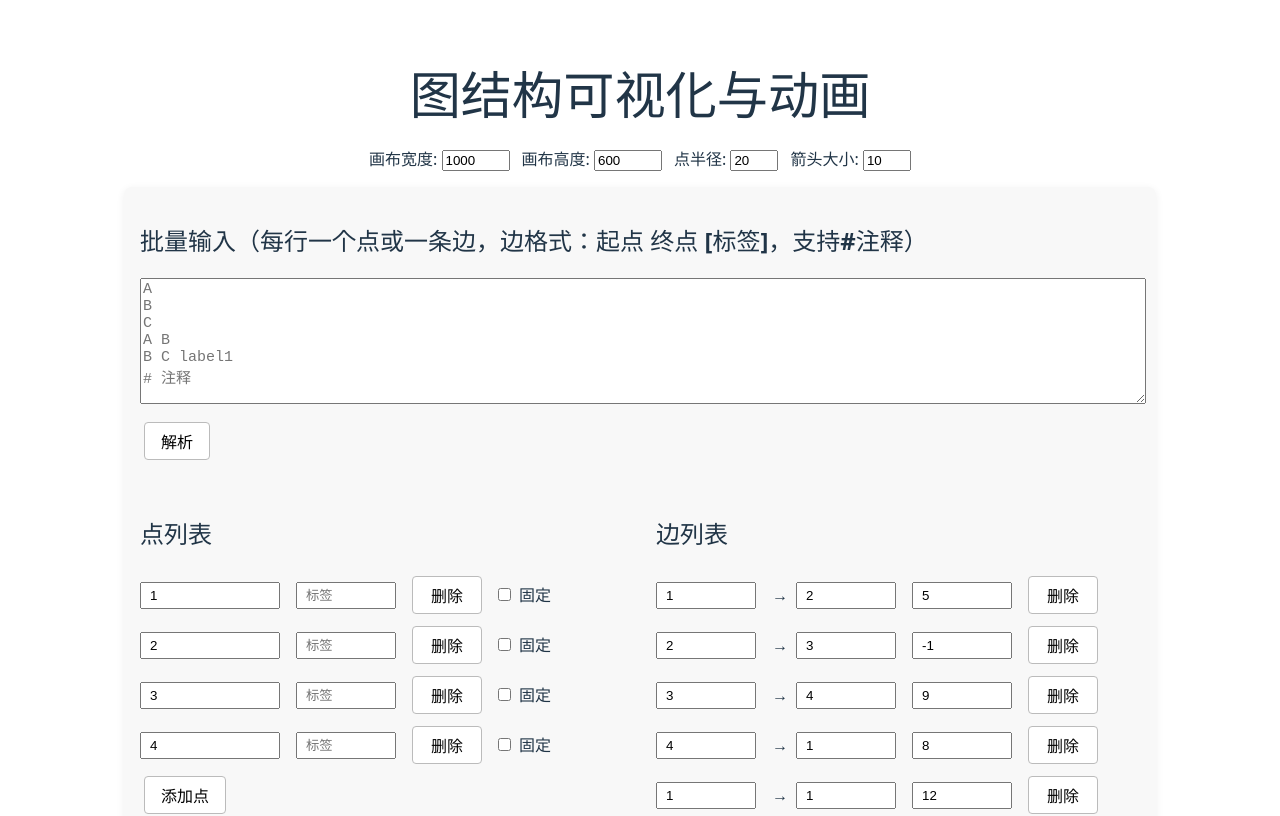
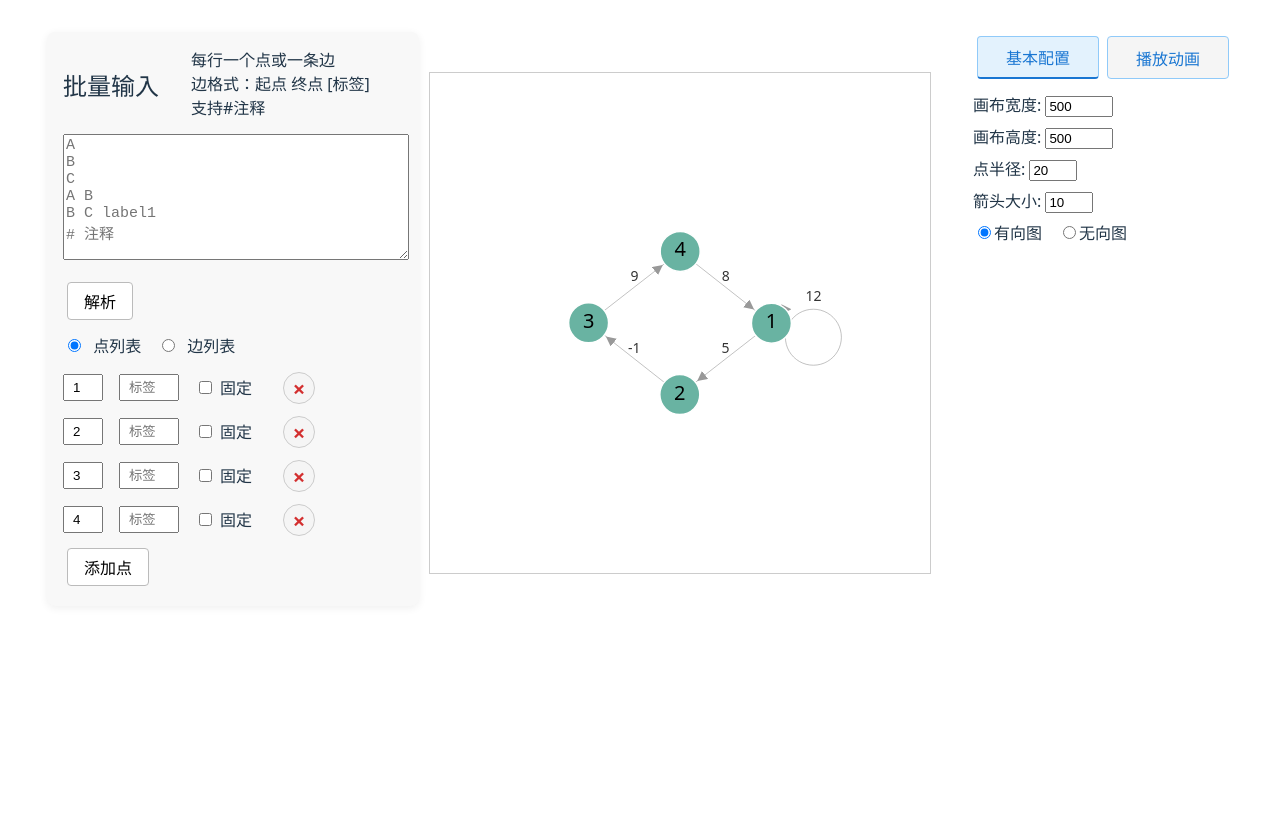
Before and after one commit to laofudasuan/Algorithm_Visualization, a React (Vite) app: page /graph in a window 1280 px wide. Shown: the top 816 px of the page. Built offline with nearby package versions, Linux system fonts and the light colour scheme.

Commit message:
update layout

```diff
--- a/src/App.jsx
+++ b/src/App.jsx
@@ -25,8 +25,8 @@ function App() {
   const [highlightIndex, setHighlightIndex] = useState(-1);
   const [animating, setAnimating] = useState(false);
   // 新增参数
-  const [canvasWidth, setCanvasWidth] = useState(1000);
-  const [canvasHeight, setCanvasHeight] = useState(600);
+  const [canvasWidth, setCanvasWidth] = useState(500);
+  const [canvasHeight, setCanvasHeight] = useState(500);
   const [nodeRadius, setNodeRadius] = useState(20);
   const [arrowSize, setArrowSize] = useState(10);
   const [ordAnimating, setordAnimating] = useState(false);
@@ -34,6 +34,7 @@ function App() {
   const [dfsAnimating, setDfsAnimating] = useState(false);
   const [dfsStack, setDfsStack] = useState([]);
   const [dfsAnimatingSpeed, setDfsAnimatingSpeed] = useState(1000);
+  const [rightTab, setRightTab] = useState('config');
 
   // Animation: highlight nodes in order
   const playAnimation = async () => {
@@ -106,14 +107,10 @@ function App() {
   };
 
   return (
-    <div className="App">
-      <h1>图结构可视化与动画</h1>
-      <div style={{marginBottom: 16}}>
-        <label>画布宽度: <input type="number" min={200} max={1200} value={canvasWidth} onChange={e => setCanvasWidth(Number(e.target.value))} style={{width: 60}} /></label>
-        <label style={{marginLeft: 12}}>画布高度: <input type="number" min={200} max={1000} value={canvasHeight} onChange={e => setCanvasHeight(Number(e.target.value))} style={{width: 60}} /></label>
-        <label style={{marginLeft: 12}}>点半径: <input type="number" min={8} max={100} value={nodeRadius} onChange={e => setNodeRadius(Number(e.target.value))} style={{width: 40}} /></label>
-        <label style={{marginLeft: 12}}>箭头大小: <input type="number" min={2} max={30} value={arrowSize} onChange={e => setArrowSize(Number(e.target.value))} style={{width: 40}} /></label>
-      </div>
+    <div className="App" style={{ height: '100vh', minHeight: '100vh' }}>
+      <div style={{ display: 'flex', flexDirection: 'row', alignItems: 'flex-start', gap: 32, width: '100%', minHeight: canvasHeight + 48 }}>
+        {/* 左列：输入 */}
+        <div style={{ flex: '0 0 340px', minWidth: 320, maxWidth: 400 }}>
           <GraphInput
             nodes={nodes}
             setNodes={setNodes}
@@ -124,11 +121,9 @@ function App() {
             setDirected={setDirected}
             getNextNodeId={getNextNodeId}
           />
-
-
-        <>
-        <div style={{ display: 'flex', flexDirection: 'row', alignItems: 'flex-start', gap: 32 }}>
-      <div style={{ margin: '24px 0' }}>
+        </div>
+        {/* 中列：图 */}
+        <div style={{ flex: '1 1 0', minWidth: 400, margin: '24px 0', display: 'flex', flexDirection: 'column', alignItems: 'center' }}>
           <GraphD3
             nodes={nodes}
             edges={edges}
@@ -141,22 +136,49 @@ function App() {
             onNodeClick={toggleNodeFixed}
           />
         </div>
+        {/* 右列：配置/动画选项卡 */}
+        <div style={{ flex: '0 0 260px', minWidth: 220, maxWidth: 320, display: 'flex', flexDirection: 'column', alignItems: 'left', justifyContent: 'flex-start', gap: 10 }}>
+          {/* 选项卡切换 */}
+          <div style={{ display: 'flex', width: '100%', marginBottom: 0 }}>
+            <button onClick={() => setRightTab('config')} style={{ flex: 1, padding: 8, fontWeight: rightTab === 'config' ? 700 : 400, background: rightTab === 'config' ? '#e3f2fd' : '#f5f5f5', border: '1px solid #90caf9', borderBottom: rightTab === 'config' ? '2px solid #1976d2' : '1px solid #90caf9', color: '#1976d2', cursor: 'pointer' }}>基本配置</button>
+            <button onClick={() => setRightTab('anim')} style={{ flex: 1, padding: 8, fontWeight: rightTab === 'anim' ? 700 : 400, background: rightTab === 'anim' ? '#e3f2fd' : '#f5f5f5', border: '1px solid #90caf9', borderBottom: rightTab === 'anim' ? '2px solid #1976d2' : '1px solid #90caf9', color: '#1976d2', cursor: 'pointer' }}>播放动画</button>
+          </div>
+          {/* 基本配置 */}
+          {rightTab === 'config' && (
+            <div style={{ display: 'flex', flexDirection: 'column', alignItems: 'flex-start', width: '100%' }}>
+              <label style={{ marginBottom: 8 }}>画布宽度: <input type="number" min={200} max={1200} value={canvasWidth} onChange={e => setCanvasWidth(Number(e.target.value))} style={{ width: 60 }} /></label>
+              <label style={{ marginBottom: 8 }}>画布高度: <input type="number" min={200} max={1000} value={canvasHeight} onChange={e => setCanvasHeight(Number(e.target.value))} style={{ width: 60 }} /></label>
+              <label style={{ marginBottom: 8 }}>点半径: <input type="number" min={8} max={100} value={nodeRadius} onChange={e => setNodeRadius(Number(e.target.value))} style={{ width: 40 }} /></label>
+              <label style={{ marginBottom: 8 }}>箭头大小: <input type="number" min={2} max={30} value={arrowSize} onChange={e => setArrowSize(Number(e.target.value))} style={{ width: 40 }} /></label>
+              <div style={{ marginTop: 0, textAlign: 'left', width: '100%' }}>
+                <label>
+                  <input
+                    type="radio"
+                    name="graph-type"
+                    checked={directed}
+                    onChange={() => setDirected(true)}
+                  />
+                  有向图
+                </label>
+                <label style={{ marginLeft: 16 }}>
+                  <input
+                    type="radio"
+                    name="graph-type"
+                    checked={!directed}
+                    onChange={() => setDirected(false)}
+                  />
+                  无向图
+                </label>
+              </div>
+            </div>
+          )}
+          {/* 动画与DFS控制 */}
+          {rightTab === 'anim' && (
+            <>
               {/* DFS递归栈可视化 */}
               {dfsAnimating && (
-  <div
-    style={{
-      display: 'flex',
-      flexDirection: 'column',
-      alignItems: 'center',
-      justifyContent: 'flex-end',
-      minHeight: canvasHeight
-    }}
-  >
-    {dfsStack.length === 0 ? (
-      <span style={{ color: '#aaa' }}>空</span>
-    ) : (
-      <>
-        <div style={{ fontWeight: 'bold', marginBottom: 8, fontSize: 28 }}>递归栈</div>
+                <div style={{ width: '100%', marginBottom: 16 }}>
+                  <div style={{ fontWeight: 'bold', marginBottom: 8, fontSize: 28, textAlign: 'center' }}>递归栈</div>
                   <div
                     style={{
                       display: 'flex',
@@ -166,12 +188,16 @@ function App() {
                       borderRadius: 12,
                       padding: '12px 0',
                       width: 60,
-            height: 480,
+                      height: 440,
                       boxSizing: 'border-box',
-            background: '#f9fafd'
+                      background: '#f9fafd',
+                      margin: '0 auto'
                     }}
                   >
-          {Array.from({ length: 10 }).map((_, i) => {
+                    {dfsStack.length === 0 ? (
+                      <span style={{ color: '#aaa' }}>空</span>
+                    ) : (
+                      Array.from({ length: 8 }).map((_, i) => {
                         // i=0是最上面（栈顶），i=9是最下面（栈底）
                         const val = dfsStack[i] || null;
                         return (
@@ -195,18 +221,17 @@ function App() {
                             {val || '空'}
                           </div>
                         );
-          })}
-        </div>
-      </>
+                      })
                     )}
                   </div>
+                </div>
               )}
-    </div>
-        <button onClick={playAnimation} disabled={animating} style={{ marginTop: 16 }}>
+              {/* 动画按钮和DFS控制 */}
+              <button onClick={playAnimation} disabled={animating} style={{marginTop: 0}}>
                 {ordAnimating ? '播放中...' : '播放点亮动画'}
               </button>
-        <div style={{ marginTop: 16 }}>
-          <label>DFS起点: </label>
+              <div style={{ marginTop: 0, width: '100%' }}>
+                <label>起点: </label>
                 <select value={dfsStart} onChange={e => setDfsStart(e.target.value)} disabled={dfsAnimating || animating}>
                   {nodes.map(n => (
                     <option key={n.id} value={n.id}>{n.id}</option>
@@ -230,6 +255,9 @@ function App() {
                 </label>
               </div>
             </>
+          )}
+        </div>
+      </div>
     </div>
   );
 }
--- a/src/components/GraphInput.jsx
+++ b/src/components/GraphInput.jsx
@@ -17,6 +17,7 @@ export default function GraphInput({ nodes, setNodes, setNodeFixed, edges, setEd
 
   const [inputMode, setInputMode] = useState('form'); // 'form' or 'text'
   const [bulkText, setBulkText] = useState('');
+  const [showList, setShowList] = useState('nodes'); // 'nodes' or 'edges'
 
   const parseBulkText = () => {
     const lines = bulkText.split(/\r?\n/).map(l => l.trim()).filter(l => l && !l.startsWith('#'));
@@ -37,9 +38,15 @@ export default function GraphInput({ nodes, setNodes, setNodeFixed, edges, setEd
   };
 
   return (
-    <div className="graph-input" style={{ display: 'flex', gap: 32, alignItems: 'flex-start', width: 1000, maxWidth: '100%', margin: '0 auto', position: 'relative', flexDirection: 'column' }}>
-      <div style={{ width: '100%' }}>
-        <h2>批量输入（每行一个点或一条边，边格式：起点 终点 [标签]，支持#注释）</h2>
+    <div className="graph-input" style={{ display: 'flex', gap: 10, alignItems: 'flex-start', width: 500, maxWidth: '100%', margin: '0 auto', position: 'relative', flexDirection: 'column' }}>
+      <div style={{ display: 'flex', flexDirection: 'row', gap: 32 }}>
+        <h2>批量输入</h2>
+        <div style={{ display: 'flex', flexDirection: 'column'}}>
+          <div>每行一个点或一条边</div>
+          <div>边格式：起点 终点 [标签]</div>
+          <div>支持#注释</div>
+        </div>
+      </div>
       <textarea
         style={{ width: '100%', minHeight: 120, fontFamily: 'monospace', fontSize: 15 }}
         value={bulkText}
@@ -49,16 +56,22 @@ export default function GraphInput({ nodes, setNodes, setNodeFixed, edges, setEd
         <div style={{ marginTop: 8 }}>
           <button onClick={parseBulkText}>解析</button>
         </div>
+      <div style={{ marginBottom: 0 }}>
+        <label>
+          <input type="radio" name="show-list" value="nodes" checked={showList === 'nodes'} onChange={() => setShowList('nodes')} /> 点列表
+        </label>
+        <label style={{ marginLeft: 16 }}>
+          <input type="radio" name="show-list" value="edges" checked={showList === 'edges'} onChange={() => setShowList('edges')} /> 边列表
+        </label>
       </div>
       <div style={{ display: 'flex', gap: 32, width: '100%' }}>
         {/* 左侧：点列表 */}
+        {showList === 'nodes' && (
         <div style={{ flex: 1, minWidth: 300, textAlign: 'left' }}>
-          <h2>点列表</h2>
           {nodes.map((node, idx) => (
             <div key={idx} style={{ marginBottom: 4, display: 'flex', alignItems: 'center' }}>
-              <input style={{ width: 120 }} value={node.id} onChange={e => updateNode(idx, 'id', e.target.value)} placeholder={`点${idx+1}`} />
-              <input style={{ width: 80, marginLeft: 8 }} value={node.label || ''} onChange={e => updateNode(idx, 'label', e.target.value)} placeholder="标签" />
-              <button onClick={() => removeNode(idx)} disabled={nodes.length <= 1} style={{ marginLeft: 8, minWidth: 70 }}>删除</button>
+              <input style={{ width: 20 }} value={node.id} onChange={e => updateNode(idx, 'id', e.target.value)} placeholder={`点${idx+1}`} />
+              <input style={{ width: 40, marginLeft: 8 }} value={node.label || ''} onChange={e => updateNode(idx, 'label', e.target.value)} placeholder="标签" />
               <label style={{ width: 80, marginLeft: 8 }}>
                 <input
                   type="checkbox"
@@ -67,46 +80,28 @@ export default function GraphInput({ nodes, setNodes, setNodeFixed, edges, setEd
                 />
                 固定
               </label>
+              <button onClick={() => removeNode(idx)} disabled={nodes.length <= 1} style={{ marginLeft: 8, minWidth: 32, width: 32, height: 32, fontSize: 22, fontWeight: 700, lineHeight: '28px', padding: 0, borderRadius: '50%', background: '#f5f5f5', border: '1px solid #ccc', color: '#d32f2f', cursor: nodes.length <= 1 ? 'not-allowed' : 'pointer' }} title="删除">×</button>
             </div>
           ))}
           <button onClick={addNode}>添加点</button>
         </div>
+        )}
         {/* 右侧：边列表 */}
+        {showList === 'edges' && (
         <div style={{ flex: 1, minWidth: 400, textAlign: 'left' }}>
-          <h2>边列表</h2>
           {edges.map((edge, idx) => (
             <div key={idx} style={{ marginBottom: 4, display: 'flex', alignItems: 'center' }}>
-              <input style={{ width: 80 }} value={edge.from} onChange={e => updateEdge(idx, 'from', e.target.value)} placeholder="起点" />
+              <input style={{ width: 20 }} value={edge.from} onChange={e => updateEdge(idx, 'from', e.target.value)} placeholder="起点" />
               <span style={{ margin: '0 8px' }}>→</span>
-              <input style={{ width: 80 }} value={edge.to} onChange={e => updateEdge(idx, 'to', e.target.value)} placeholder="终点" />
+              <input style={{ width: 20 }} value={edge.to} onChange={e => updateEdge(idx, 'to', e.target.value)} placeholder="终点" />
               {/* 新增 label 输入框 */}
-              <input style={{ width: 80, marginLeft: 8 }} value={edge.label || ''} onChange={e => updateEdge(idx, 'label', e.target.value)} placeholder="标签" />
-              <button onClick={() => removeEdge(idx)} disabled={edges.length <= 1} style={{ marginLeft: 8, minWidth: 70 }}>删除</button>
+              <input style={{ width: 40, marginLeft: 8 }} value={edge.label || ''} onChange={e => updateEdge(idx, 'label', e.target.value)} placeholder="标签" />
+              <button onClick={() => removeEdge(idx)} disabled={edges.length <= 1} style={{ marginLeft: 8, minWidth: 32, width: 32, height: 32, fontSize: 22, fontWeight: 700, lineHeight: '28px', padding: 0, borderRadius: '50%', background: '#f5f5f5', border: '1px solid #ccc', color: '#d32f2f', cursor: edges.length <= 1 ? 'not-allowed' : 'pointer' }} title="删除">×</button>
             </div>
           ))}
           <button onClick={addEdge}>添加边</button>
         </div>
-      </div>
-      {/* 图类型选项放在下方，左对齐 */}
-      <div style={{ marginTop: 24, textAlign: 'center', width: '100%' }}>
-        <label>
-          <input
-            type="radio"
-            name="graph-type"
-            checked={directed}
-            onChange={() => setDirected(true)}
-          />
-          有向图
-        </label>
-        <label style={{ marginLeft: 16 }}>
-          <input
-            type="radio"
-            name="graph-type"
-            checked={!directed}
-            onChange={() => setDirected(false)}
-          />
-          无向图
-        </label>
+        )}
       </div>
     </div>
   );
```
Lines whose indentation alone changed are shown as unchanged.
